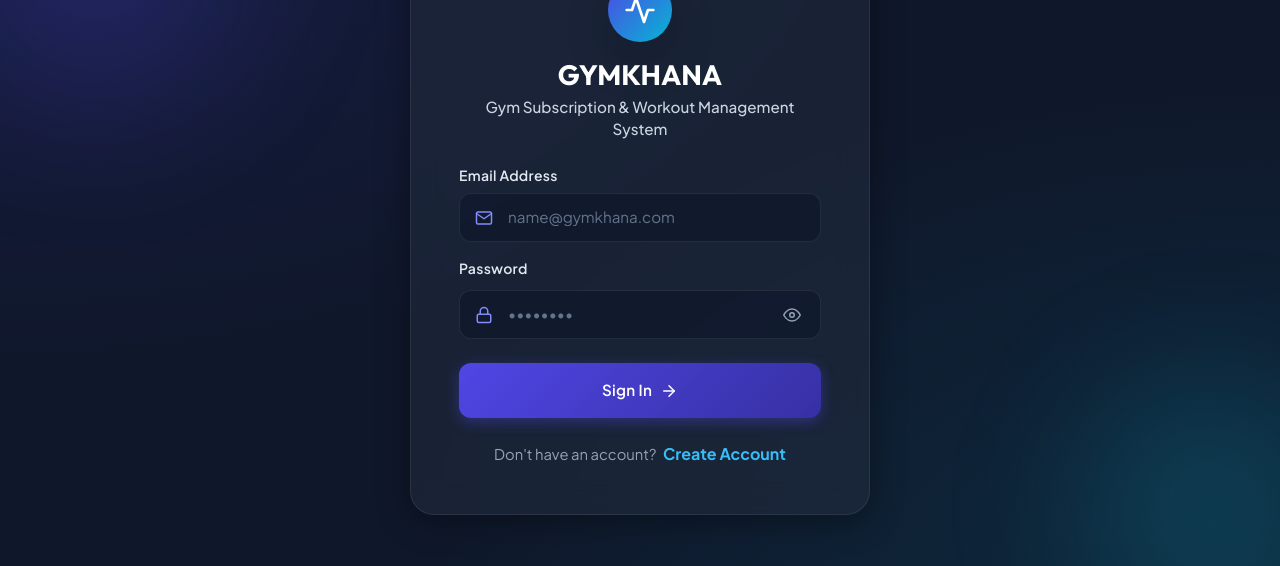
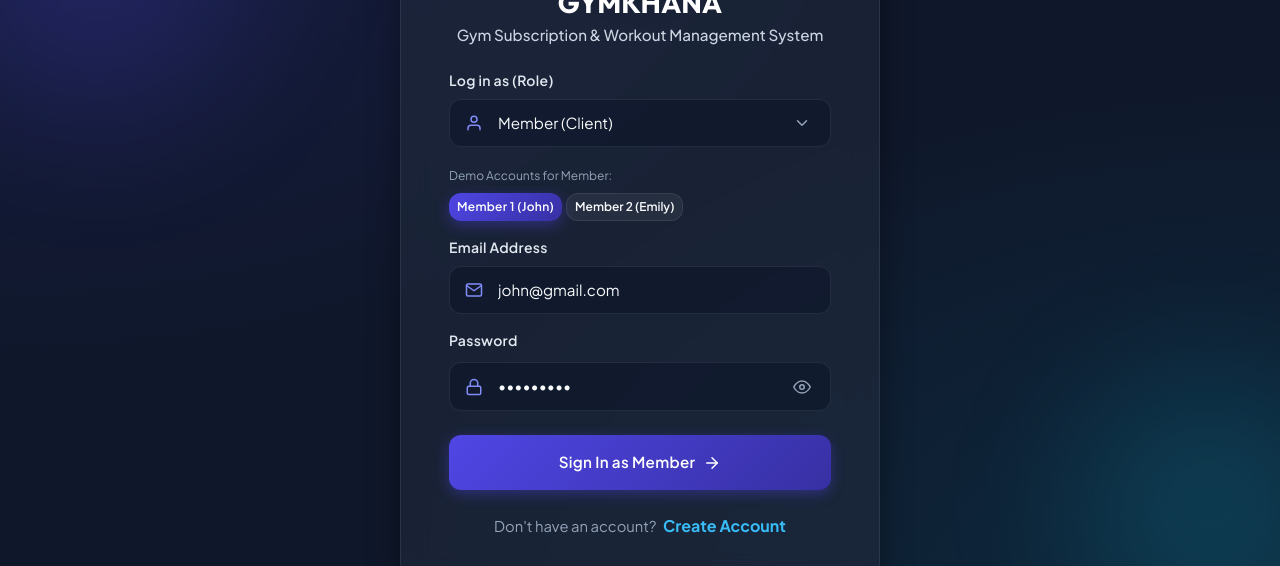
Before and after one commit to SREEHARI-K-V/gymkhana, a React app in the folder frontend/: page /login in a window 1280 px wide. Shown: the part 178-744 px from the top of the page. Built offline with nearby package versions, Linux system fonts and the light colour scheme; no server answers; the HTML template or start-up script is replaced by a standard one.

Commit message:
feat(auth): add role dropdown menu and demo account selector to login page

```diff
--- a/frontend/src/index.css
+++ b/frontend/src/index.css
@@ -149,6 +149,12 @@ h1, h2, h3, h4, h5, h6, .brand-title {
   padding-left: 1rem;
   font-size: 0.95rem;
   transition: all 0.25s ease !important;
+}
+
+select.glass-input option {
+  background-color: #0F172A !important;
+  color: #F8FAFC !important;
+  padding: 10px;
 }
 
 .glass-input.ps-5,
--- a/frontend/src/pages/auth/LoginPage.jsx
+++ b/frontend/src/pages/auth/LoginPage.jsx
@@ -2,17 +2,57 @@ import React, { useState } from 'react';
 import { useNavigate, Link } from 'react-router-dom';
 import { useAuth } from '../../hooks/useAuth';
 import { useNotification } from '../../context/NotificationContext';
-import { FiActivity, FiLock, FiMail, FiArrowRight, FiEye, FiEyeOff } from 'react-icons/fi';
+import {
+  FiActivity,
+  FiLock,
+  FiMail,
+  FiArrowRight,
+  FiEye,
+  FiEyeOff,
+  FiUser,
+  FiAward,
+  FiShield,
+  FiChevronDown
+} from 'react-icons/fi';
+
+const DEMO_ACCOUNTS = {
+  MEMBER: [
+    { label: 'Member 1 (John)', email: 'john@gmail.com', password: 'member123' },
+    { label: 'Member 2 (Emily)', email: 'emily@gmail.com', password: 'member123' },
+  ],
+  TRAINER: [
+    { label: 'Trainer 1 (Alex)', email: 'alex.trainer@gymkhana.com', password: 'trainer123' },
+    { label: 'Trainer 2 (Sara)', email: 'sara.trainer@gymkhana.com', password: 'trainer123' },
+  ],
+  ADMIN: [
+    { label: 'Admin (System)', email: 'admin@gymkhana.com', password: 'admin123' },
+  ],
+};
 
 export const LoginPage = () => {
-  const [email, setEmail] = useState('');
-  const [password, setPassword] = useState('');
+  const [selectedRole, setSelectedRole] = useState('MEMBER');
+  const [email, setEmail] = useState(DEMO_ACCOUNTS.MEMBER[0].email);
+  const [password, setPassword] = useState(DEMO_ACCOUNTS.MEMBER[0].password);
   const [showPassword, setShowPassword] = useState(false);
   const [submitting, setSubmitting] = useState(false);
 
   const { login } = useAuth();
   const { addToast } = useNotification();
   const navigate = useNavigate();
+
+  const handleRoleChange = (e) => {
+    const role = e.target.value;
+    setSelectedRole(role);
+    if (DEMO_ACCOUNTS[role] && DEMO_ACCOUNTS[role].length > 0) {
+      setEmail(DEMO_ACCOUNTS[role][0].email);
+      setPassword(DEMO_ACCOUNTS[role][0].password);
+    }
+  };
+
+  const handleQuickSelect = (acc) => {
+    setEmail(acc.email);
+    setPassword(acc.password);
+  };
 
   const handleSubmit = async (e) => {
     e.preventDefault();
@@ -21,6 +61,7 @@ export const LoginPage = () => {
       const res = await login(email, password);
       addToast(`Welcome back, ${res.user.full_name}!`, 'success');
 
+      // Redirect based on actual user role
       if (res.role === 'ADMIN') navigate('/admin');
       else if (res.role === 'TRAINER') navigate('/trainer');
       else navigate('/member');
@@ -28,6 +69,18 @@ export const LoginPage = () => {
       addToast(err.response?.data?.message || 'Login failed. Please check your credentials.', 'danger');
     } finally {
       setSubmitting(false);
+    }
+  };
+
+  const renderRoleIcon = (role) => {
+    switch (role) {
+      case 'ADMIN':
+        return <FiShield size={18} style={{ color: '#F59E0B' }} />;
+      case 'TRAINER':
+        return <FiAward size={18} style={{ color: '#06B6D4' }} />;
+      case 'MEMBER':
+      default:
+        return <FiUser size={18} style={{ color: '#818CF8' }} />;
     }
   };
 
@@ -59,7 +112,7 @@ export const LoginPage = () => {
         }}
       />
 
-      <div className="glass-card p-4 p-sm-5 w-100 position-relative z-1" style={{ maxWidth: '460px', borderRadius: '24px' }}>
+      <div className="glass-card p-4 p-sm-5 w-100 position-relative z-1" style={{ maxWidth: '480px', borderRadius: '24px' }}>
         {/* Header Section */}
         <div className="text-center mb-4">
           <div
@@ -79,6 +132,53 @@ export const LoginPage = () => {
 
         {/* Login Form */}
         <form onSubmit={handleSubmit} className="d-flex flex-column gap-3">
+          {/* Role Dropdown Menu */}
+          <div>
+            <label htmlFor="login-role" className="form-label-custom">
+              Log in as (Role)
+            </label>
+            <div className="input-icon-wrapper">
+              <span className="input-icon-left">
+                {renderRoleIcon(selectedRole)}
+              </span>
+              <select
+                id="login-role"
+                className="form-select glass-input glass-input-with-icon"
+                value={selectedRole}
+                onChange={handleRoleChange}
+                style={{ cursor: 'pointer', appearance: 'none', WebkitAppearance: 'none' }}
+              >
+                <option value="MEMBER">Member (Client)</option>
+                <option value="TRAINER">Trainer (Coach)</option>
+                <option value="ADMIN">Admin (System Administrator)</option>
+              </select>
+              <span className="input-icon-right-btn" style={{ pointerEvents: 'none' }}>
+                <FiChevronDown size={18} />
+              </span>
+            </div>
+          </div>
+
+          {/* Quick Demo Account Selector Pills */}
+          {DEMO_ACCOUNTS[selectedRole] && (
+            <div className="d-flex flex-wrap gap-1 mt-1">
+              <span className="text-muted w-100 mb-1" style={{ fontSize: '0.75rem' }}>
+                Demo Accounts for {selectedRole.charAt(0) + selectedRole.slice(1).toLowerCase()}:
+              </span>
+              {DEMO_ACCOUNTS[selectedRole].map((acc) => (
+                <button
+                  key={acc.email}
+                  type="button"
+                  onClick={() => handleQuickSelect(acc)}
+                  className={`btn btn-sm ${email === acc.email ? 'btn-primary-gradient' : 'btn-secondary-glass'} px-2 py-1`}
+                  style={{ fontSize: '0.75rem', borderRadius: '12px' }}
+                >
+                  {acc.label}
+                </button>
+              ))}
+            </div>
+          )}
+
+          {/* Email Address */}
           <div>
             <label htmlFor="login-email" className="form-label-custom">
               Email Address
@@ -100,6 +200,7 @@ export const LoginPage = () => {
             </div>
           </div>
 
+          {/* Password */}
           <div>
             <div className="d-flex align-items-center justify-content-between mb-1">
               <label htmlFor="login-password" className="form-label-custom mb-0">
@@ -132,6 +233,7 @@ export const LoginPage = () => {
             </div>
           </div>
 
+          {/* Submit Button */}
           <button
             type="submit"
             disabled={submitting}
@@ -145,14 +247,12 @@ export const LoginPage = () => {
               </>
             ) : (
               <>
-                <span>Sign In</span>
+                <span>Sign In as {selectedRole.charAt(0) + selectedRole.slice(1).toLowerCase()}</span>
                 <FiArrowRight size={18} />
               </>
             )}
           </button>
         </form>
-
-
 
         {/* Register CTA Footer */}
         <div className="text-center mt-4">
```
